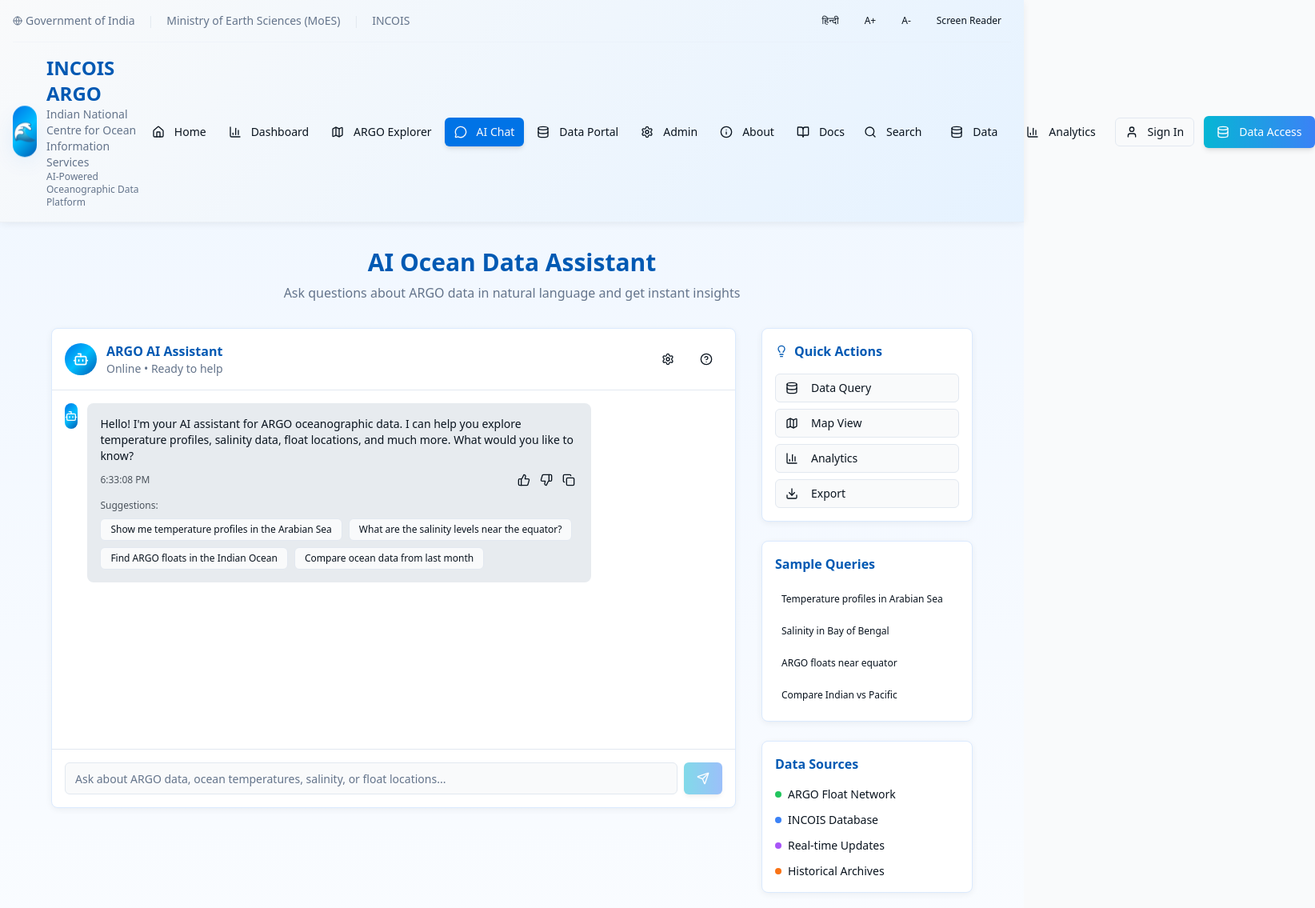
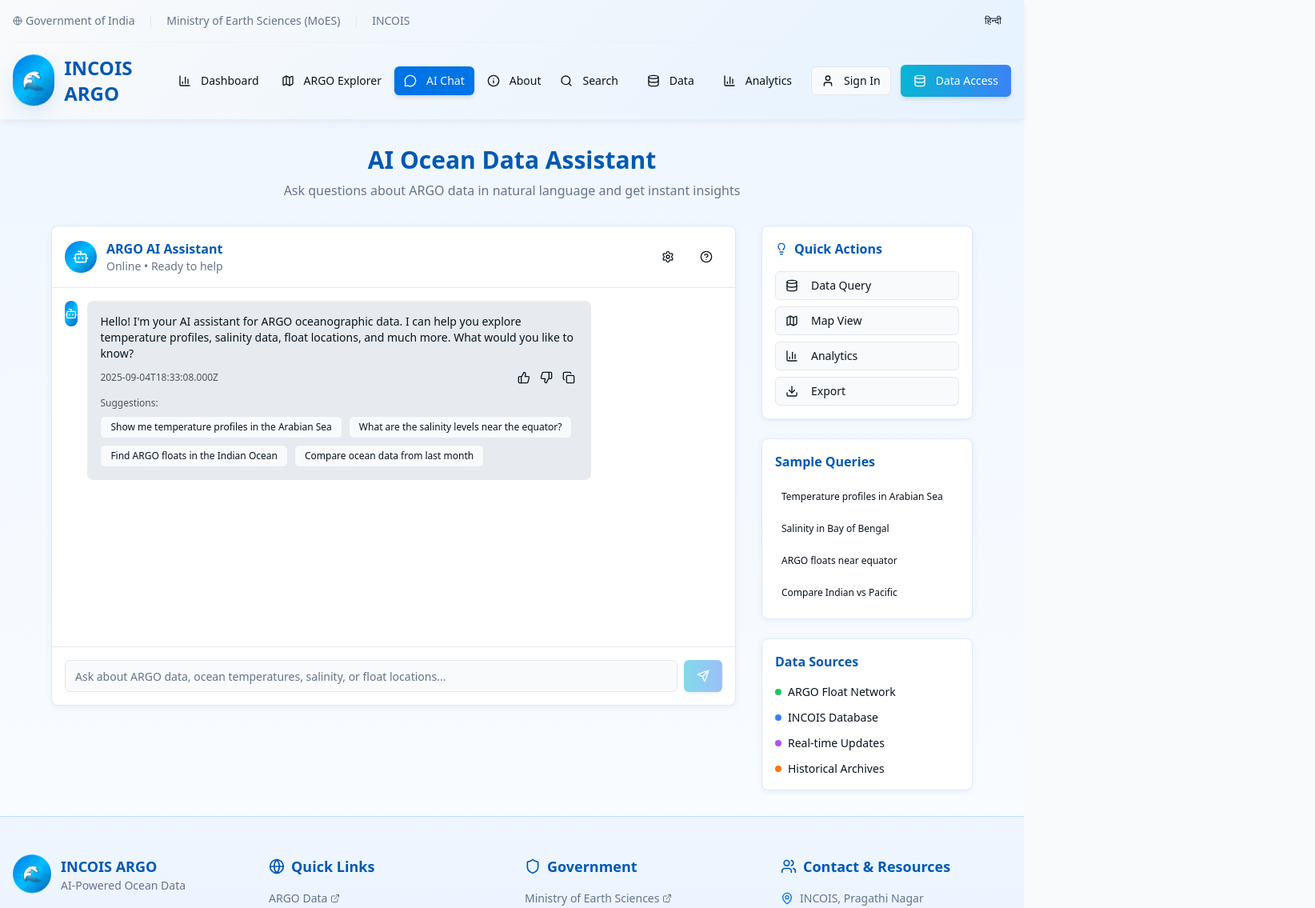
Before and after one commit to sohailshk/Nuclitron, a Next.js app in the folder frontend/my-app/: page /chatbot in a window 1280 px wide. Shown: the top 1135 px of the page at 80% size, 1644 px wide, since content can reach past the window. Built offline with nearby package versions, Linux system fonts and the light colour scheme.

Commit message:
Auto scroll issue fixed , next to add gemini api next !

```diff
--- a/frontend/my-app/src/app/chatbot/page.tsx
+++ b/frontend/my-app/src/app/chatbot/page.tsx
@@ -29,10 +29,11 @@
   id: string;
   type: 'user' | 'bot';
   content: string;
-  timestamp: Date;
+  timestamp: string;
   suggestions?: string[];
   data?: any;
 }
+
 
 export default function Chatbot() {
   const [messages, setMessages] = useState<Message[]>([
@@ -40,7 +41,7 @@
       id: '1',
       type: 'bot',
       content: 'Hello! I\'m your AI assistant for ARGO oceanographic data. I can help you explore temperature profiles, salinity data, float locations, and much more. What would you like to know?',
-      timestamp: new Date(),
+      timestamp: new Date().toISOString(),
       suggestions: [
         'Show me temperature profiles in the Arabian Sea',
         'What are the salinity levels near the equator?',
@@ -68,7 +69,7 @@
       id: Date.now().toString(),
       type: 'user',
       content: inputValue,
-      timestamp: new Date()
+      timestamp: new Date().toISOString()
     };
 
     setMessages(prev => [...prev, userMessage]);
@@ -81,7 +82,7 @@
         id: (Date.now() + 1).toString(),
         type: 'bot',
         content: generateBotResponse(inputValue),
-        timestamp: new Date(),
+        timestamp: new Date().toISOString(),
         suggestions: [
           'Show more details about this data',
           'Compare with other regions',
@@ -114,9 +115,9 @@
     setInputValue(suggestion);
   };
 
-  const handleKeyPress = (e: React.KeyboardEvent) => {
-    if (e.key === 'Enter' && !e.shiftKey) {
-      e.preventDefault();
+  const handleKeyDown = (e: React.KeyboardEvent<HTMLInputElement>) => {
+    if (e.key === "Enter" && !e.shiftKey) {
+      e.preventDefault(); // stops the default scroll/submit
       handleSendMessage();
     }
   };
@@ -194,8 +195,9 @@
                           <p className="text-sm">{message.content}</p>
                           <div className="flex items-center justify-between mt-2">
                           <span className="text-xs opacity-70">
-                              {message.timestamp.toLocaleTimeString()}
+  {message.timestamp}
 </span>
+
                             {message.type === 'bot' && (
                               <div className="flex items-center space-x-1">
                                 <Button variant="ghost" size="sm" className="h-6 w-6 p-0">
@@ -251,28 +253,35 @@
                     </div>
                   )}
 
-                  <div ref={messagesEndRef} />
+                  {/* <div ref={messagesEndRef} /> */}
                 </div>
 
                 {/* Input */}
                 <div className="p-4 border-t border-border">
-                  <div className="flex space-x-2">
+                <form
+  onSubmit={(e) => {
+    e.preventDefault(); // stop page scroll/reload
+    handleSendMessage();
+  }}
+  className="flex space-x-2"
+>
   <Input
     value={inputValue}
     onChange={(e) => setInputValue(e.target.value)}
-                      onKeyPress={handleKeyPress}
     placeholder="Ask about ARGO data, ocean temperatures, salinity, or float locations..."
     className="flex-1"
     disabled={isLoading}
   />
   <Button
-                      onClick={handleSendMessage}
+    type="submit"
     disabled={!inputValue.trim() || isLoading}
     className="btn-ocean"
   >
     <Send className="w-4 h-4" />
   </Button>
-                  </div>
+</form>
+
+
                 </div>
               </Card>
             </div>
--- a/frontend/my-app/src/components/Header.tsx
+++ b/frontend/my-app/src/components/Header.tsx
@@ -25,9 +25,8 @@
           </div>
           <div className="flex items-center space-x-2 text-sm">
             <Button variant="ghost" size="sm" className="text-xs">हिन्दी</Button>
-            <Button variant="ghost" size="sm" className="text-xs">A+</Button>
-            <Button variant="ghost" size="sm" className="text-xs">A-</Button>
-            <Button variant="ghost" size="sm" className="text-xs">Screen Reader</Button>
+            {/* toggle button  */}
+
           </div>
         </div>
 
@@ -40,9 +39,7 @@
               </div>
               <div>
                 <h1 className="text-2xl font-bold text-primary-deep">INCOIS ARGO</h1>
-                <p className="text-sm text-muted-foreground">Indian National Centre for Ocean Information Services</p>
-                <p className="text-xs text-muted-foreground">AI-Powered Oceanographic Data Platform</p>
-              </div>
+                 </div>
             </div>
           </div>
 
--- a/frontend/my-app/src/components/Navigation.tsx
+++ b/frontend/my-app/src/components/Navigation.tsx
@@ -19,14 +19,14 @@
   const pathname = usePathname();
 
   const navItems = [
-    { label: "Home", href: "/", icon: Home },
-    { label: "Dashboard", href: "/dashboard", icon: BarChart3 },
+    // { label: "Home", href: "/", icon: Home },
+    { label: "Dashboard", href: "/", icon: BarChart3 },
     { label: "ARGO Explorer", href: "/explorer", icon: Map },
     { label: "AI Chat", href: "/chatbot", icon: MessageCircle },
-    { label: "Data Portal", href: "/data", icon: Database },
-    { label: "Admin", href: "/admin", icon: Settings },
+    // { label: "Data Portal", href: "/data", icon: Database },
+    // { label: "Admin", href: "/admin", icon: Settings },
     { label: "About", href: "/about", icon: Info },
-    { label: "Docs", href: "/docs", icon: BookOpen },
+    // { label: "Docs", href: "/docs", icon: BookOpen },
   ];
 
   return (
```
Lines whose indentation alone changed are shown as unchanged.
